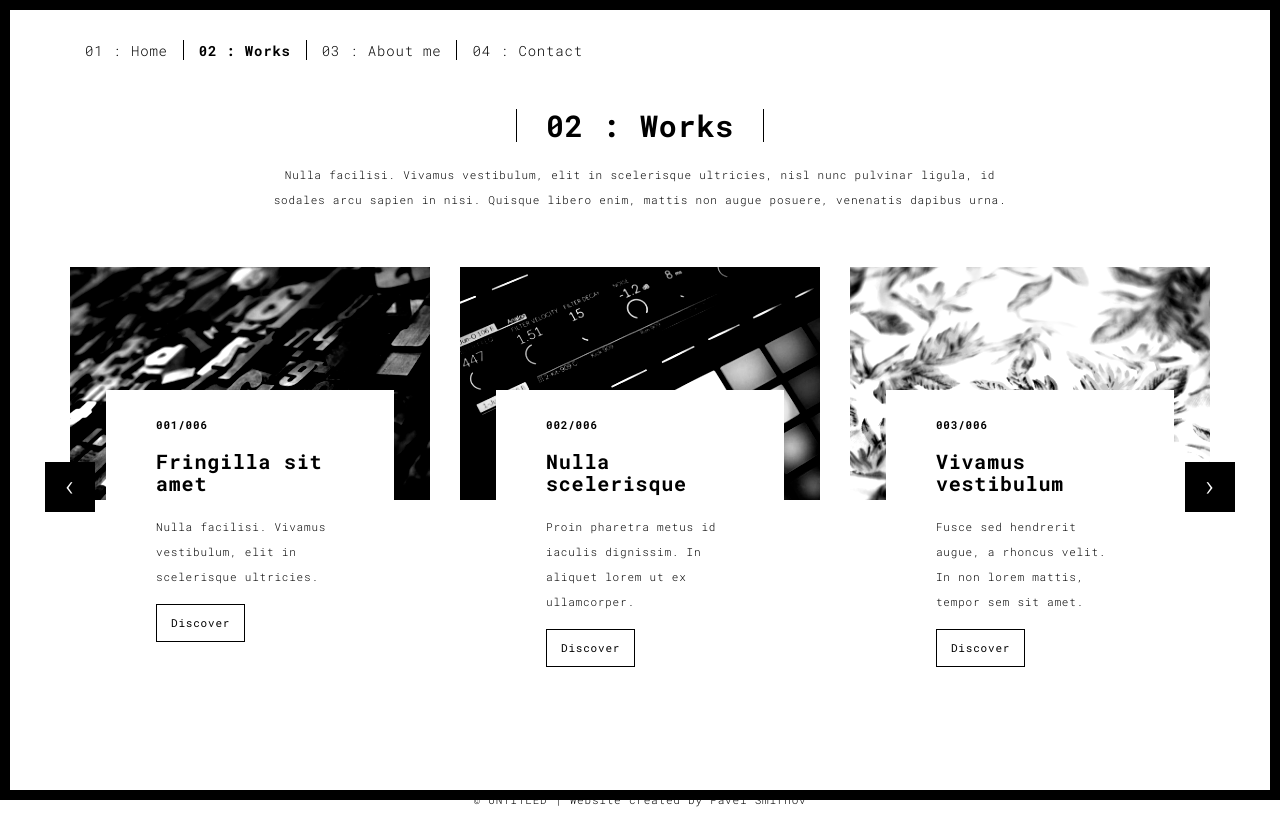
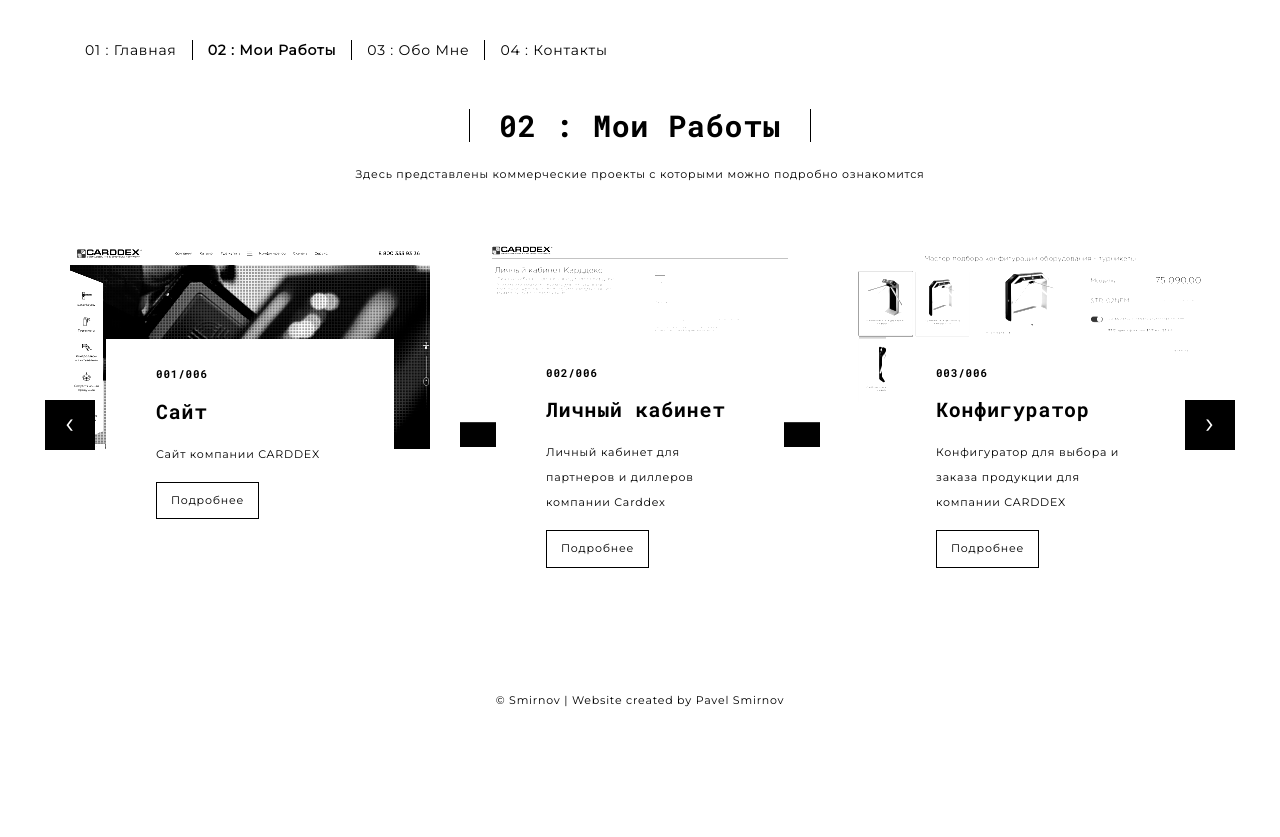
Before and after one commit to PavelPavells/portfolio_site, a Flask app: page /works.html in a window 1280 px wide. After the commit the page ends 707 px from the top, so only its background shows below. Run offline with Flask 2, Linux system fonts and the light colour scheme; some libraries are stand-ins or nearby versions.

Commit message:
[14.01.2020 - Fix Frontend; Commiter: Pavel Smirnov]

```diff
--- a/database.csv
+++ b/database.csv
@@ -1,2 +1,4 @@
 hismailforyou@gmail.com,Pavel,SIIITE!
 hismailforyou@gmail.com,Pavel,IJB:JB:KJB:KJB:KJB:KJBJHVKHGCVHGK
+andrej.a@ro.ru,Pavel,ghbdtn
+andrej.a@ro.ru,hello,lhbbjpkhl
--- a/templates/works.html
+++ b/templates/works.html
@@ -14,16 +14,17 @@
 
   <link rel="apple-touch-icon" sizes="180x180" href="./static/assets/apple-icon-180x180.png">
   <link href="./static/assets/favicon.ico" rel="icon">
+  <link href="https://fonts.googleapis.com/css?family=Montserrat&display=swap" rel="stylesheet">
 
-  <title>Title page</title>
+  <title>Мои Работы</title>
 
 <link href="./static/main.3f6952e4.css" rel="stylesheet"></head>
 
-<body class="">
-<div id="site-border-left"></div>
+<body class="" style="font-family: 'Montserrat', sans-serif;">
+<!-- <div id="site-border-left"></div>
 <div id="site-border-right"></div>
 <div id="site-border-top"></div>
-<div id="site-border-bottom"></div>
+<div id="site-border-bottom"></div> -->
  <!-- Add your content of header -->
 <header>
   <nav class="navbar  navbar-fixed-top navbar-default">
@@ -37,10 +38,10 @@
 
       <div class="collapse navbar-collapse" id="navbar-collapse">
         <ul class="nav navbar-nav ">
-          <li><a href="./index.html" title="">01 : Home</a></li>
-          <li><a href="./works.html" title="">02 : Works</a></li>
-          <li><a href="./about.html" title="">03 : About me</a></li>
-          <li><a href="./contact.html" title="">04 : Contact</a></li>
+          <li><a href="./index.html" title="">01 : Главная</a></li>
+          <li><a href="./works.html" title="">02 : Мои Работы</a></li>
+          <li><a href="./about.html" title="">03 : Обо Мне</a></li>
+          <li><a href="./contact.html" title="">04 : Контакты</a></li>
         </ul>
 
 
@@ -55,8 +56,8 @@
 
       <div class="col-sm-8 col-sm-offset-2 section-container-spacer">
         <div class="text-center">
-          <h1 class="h2">02 : Works</h1>
-          <p>Nulla facilisi. Vivamus vestibulum, elit in scelerisque ultricies, nisl nunc pulvinar ligula, id sodales arcu sapien in nisi. Quisque libero enim, mattis non augue posuere, venenatis dapibus urna.</p>
+          <h1 class="h2">02 : Мои Работы</h1>
+          <p>Здесь представлены коммерческие проекты с которыми можно подробно ознакомится</p>
         </div>
       </div>
 
@@ -69,36 +70,36 @@
                 <div class="row">
                     <div class="col-sm-4">
 
-                      <a href="./work.html" title="" class="black-image-project-hover">
-                        <img src="./static/assets/images/work01-hover.jpg" alt="" class="img-responsive">
+                      <a href="https://new.carddex.ru/" target="_blank" title="" class="black-image-project-hover">
+                        <img src="./static/assets/images/site.jpg" alt="" class="img-responsive">
                       </a>
                       <div class="card-container card-container-lg">
                         <h4>001/006</h4>
-                        <h3>Fringilla sit amet</h3>
-                        <p>Nulla facilisi. Vivamus vestibulum, elit in scelerisque ultricies.</p>
-                        <a href="./work.html" title="" class="btn btn-default">Discover</a>
+                        <h3>Сайт</h3>
+                        <p>Сайт компании CARDDEX</p>
+                        <a href="https://new.carddex.ru/" target="_blank" title="" class="btn btn-default">Подробнее</a>
                       </div>
                     </div>
                     <div class="col-sm-4">
-                      <a href="./work.html" title="" class="black-image-project-hover">
-                        <img src="./static/assets/images/work02-hover.jpg" alt="" class="img-responsive">
+                      <a href="https://team.carddex.ru/" target="_blank" title="" class="black-image-project-hover">
+                        <img src="./static/assets/images/lc.jpg" alt="" class="img-responsive">
                       </a>
                       <div class="card-container card-container-lg">
                         <h4>002/006</h4>
-                        <h3>Nulla scelerisque</h3>
-                        <p>Proin pharetra metus id iaculis dignissim. In aliquet lorem ut ex ullamcorper.</p>
-                        <a href="./work.html" title="" class="btn btn-default">Discover</a>
+                        <h3>Личный кабинет</h3>
+                        <p>Личный кабинет для партнеров и диллеров компании Carddex</p>
+                        <a href="https://team.carddex.ru/" target="_blank" title="" class="btn btn-default">Подробнее</a>
                       </div>
                     </div>
                     <div class="col-sm-4">
-                      <a href="./work.html" title="" class="black-image-project-hover">
-                        <img src="./static/assets/images/work03-hover.jpg" alt="" class="img-responsive">
+                      <a href="https://embedded.carddex.konstructor.online/turnstile" target="_blank" title="" class="black-image-project-hover">
+                        <img src="./static/assets/images/constructor.jpg" alt="" class="img-responsive">
                       </a>
                       <div class="card-container card-container-lg">
                         <h4>003/006</h4>
-                        <h3>Vivamus vestibulum</h3>
-                        <p>Fusce sed hendrerit augue, a rhoncus velit. In non lorem mattis, tempor sem sit amet.</p>
-                        <a href="./work.html" title="" class="btn btn-default">Discover</a>
+                        <h3>Конфигуратор</h3>
+                        <p>Конфигуратор для выбора и заказа продукции для компании CARDDEX</p>
+                        <a href="https://embedded.carddex.konstructor.online/turnstile" target="_blank" title="" class="btn btn-default">Подробнее</a>
                       </div>
                     </div>
 
@@ -114,9 +115,9 @@
                     </a>
                     <div class="card-container">
                       <h4>004/006</h4>
-                      <h3>Nulla scelerisque</h3>
-                      <p>Proin pharetra metus id iaculis dignissim. In aliquet lorem ut ex ullamcorper.</p>
-                      <a href="./work.html" class="btn btn-default">Discover</a>
+                      <h3>Сетевой Контроллер</h3>
+                      <p>В разработке</p>
+                      <a href="./work.html" class="btn btn-default">Подробнее</a>
                     </div>
                   </div>
                    <div class="col-sm-4">
@@ -125,23 +126,23 @@
                       </a>
                       <div class="card-container">
                         <h4>005/006</h4>
-                        <h3>Fringilla sit amet</h3>
-                        <p>Nulla facilisi. Vivamus vestibulum, elit in scelerisque ultricies.</p>
-                        <a href="./work.html" class="btn btn-default">Discover</a>
+                        <h3>Приложение "Производство"</h3>
+                        <p>Предназначено для учета трудозатрат, учета деталей, регистрация при помощи отпечатка пальца(В Разработке)</p>
+                        <a href="./work.html" class="btn btn-default">Подробнее</a>
                       </div>
                     </div>
 
-                    <div class="col-sm-4">
+                    <!-- <div class="col-sm-4">
                       <a href="./work.html" class="black-image-project-hover">
                         <img src="./static/assets/images/work03-hover.jpg" alt="Image" class="img-responsive">
                       </a>
                       <div class="card-container">
                         <h4>006/006</h4>
-                        <h3>Vivamus vestibulum</h3>
+                        <h3>V</h3>
                         <p>Fusce sed hendrerit augue, a rhoncus velit. In non lorem mattis, tempor sem sit amet.</p>
                         <a href="./work.html" class="btn btn-default">Discover</a>
                       </div>
-                    </div>
+                    </div> -->
 
                 </div>
                 <!--/row-->
@@ -171,7 +172,7 @@
   <div class="container">
     <div class="row">
       <div class="col-xs-12">
-        <p>© UNTITLED | Website created by Pavel Smirnov</p>
+        <p>© Smirnov | Website created by Pavel Smirnov</p>
       </div>
     </div>
   </div>
```
Also changed, not shown: templates/about.html (+21 -20 lines), templates/contact.html (+24 -23 lines), templates/index.html (+16 -14 lines), templates/thankyou.html (+12 -11 lines), templates/work.html (+4 -3 lines), README.md, server.py (line endings or trailing spaces), static/assets/images/constructor.jpg (added), static/assets/images/lc.jpg (added), static/assets/images/photo.jpg (added), static/assets/images/profil.jpg (deleted), static/assets/images/site.jpg (added), static/assets/images/space.jpg (deleted), 1 other file.
